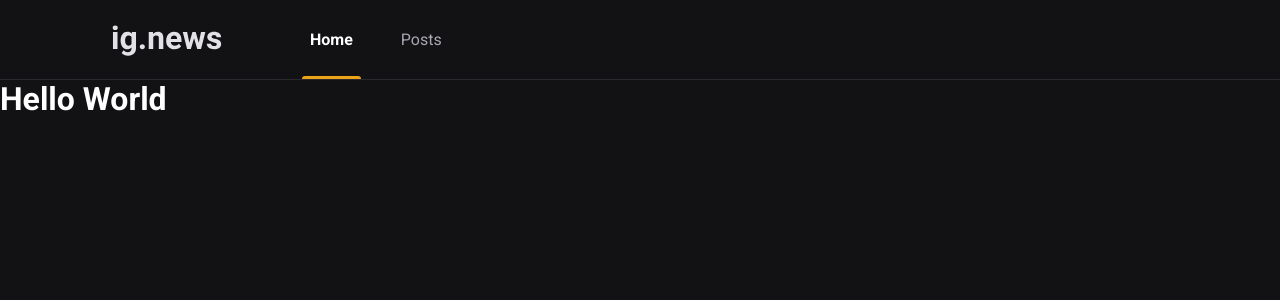
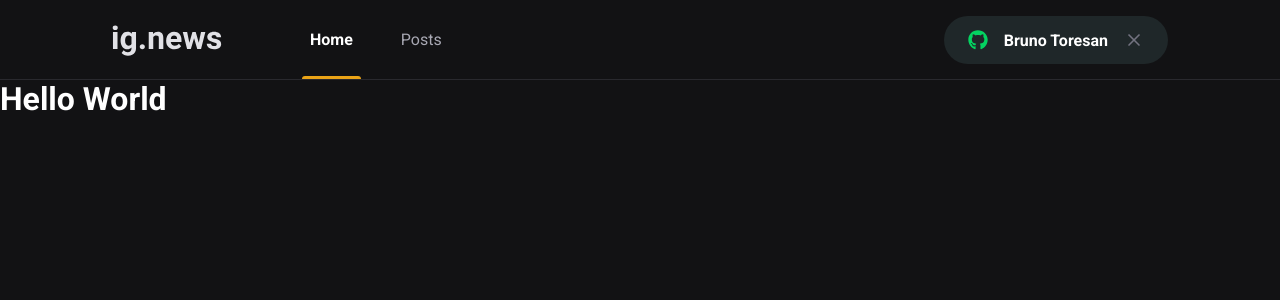
Before and after one commit to brunotoresan/ignews, a Next.js app: page / in a window 1280 px wide. Shown: the top 300 px of the page. Built offline with nearby package versions, Linux system fonts and the light colour scheme.

Commit message:
added sign in button

```diff
--- a/package.json
+++ b/package.json
@@ -12,6 +12,7 @@
     "next": "11.0.1",
     "react": "17.0.2",
     "react-dom": "17.0.2",
+    "react-icons": "^4.2.0",
     "sass": "^1.35.2"
   },
   "devDependencies": {
--- a/src/components/Header/index.tsx
+++ b/src/components/Header/index.tsx
@@ -1,3 +1,4 @@
+import { SignInButton } from '../SignInButton'
 import styles from './styles.module.scss'
 
 export function Header() {
@@ -9,6 +10,8 @@
           <a className={styles.active} href="">Home</a>
           <a href="">Posts</a>
         </nav>
+
+        <SignInButton />
       </div>
     </header>
   )
--- a/src/components/Header/styles.module.scss
+++ b/src/components/Header/styles.module.scss
@@ -52,4 +52,8 @@
       }
     }
   }
+
+  button {
+    margin-left: auto; /* this the maximum margin-left possible */
   }
+}
--- /dev/null
+++ b/src/components/SignInButton/index.tsx
@@ -0,0 +1,22 @@
+import { FaGithub } from 'react-icons/fa'
+import { FiX } from 'react-icons/fi'
+
+import styles from './styles.module.scss'
+
+export function SignInButton() {
+
+  const isUserLoggedin = true;
+
+  return isUserLoggedin ? (
+    <button type="button" className={styles.signInButton}>
+      <FaGithub color="#04d361" />
+      Bruno Toresan
+      <FiX color="#737380" className={styles.closeIcon}/>
+    </button>
+  ) : (
+    <button type="button" className={styles.signInButton}>
+      <FaGithub color="#eba417" />
+      Sign in with Github
+    </button>
+  )
+}
--- /dev/null
+++ b/src/components/SignInButton/styles.module.scss
@@ -0,0 +1,33 @@
+.signInButton {
+  height: 3rem;
+  border-radius: 3rem; /* same as height, maximum border radius possible */
+  background: var(--gray-850);
+  border: 0;
+  padding: 0 1.5rem;
+
+  display: flex;
+  align-items: center;
+  justify-content: center;
+
+  color: var(--white);
+  font-weight: bold;
+
+  svg {
+    width: 20px;
+    height: 20px;
+  }
+
+  svg:first-child {
+    margin-right: 1rem;
+  }
+
+  svg.closeIcon {
+    margin-left: 1rem;
+  }
+
+  transition: filter 0.2s;
+
+  &:hover {
+    filter: brightness(0.8);
+  }
+}
--- a/src/styles/global.scss
+++ b/src/styles/global.scss
@@ -10,6 +10,7 @@
     --gray-100: #e1e1e6;
     --gray-300: #a8a8b3;
     --gray-800: #29292e;
+    --gray-850: #1f2729;
     --gray-900: #121214;
 
     --cyab-500: #61dafb;
```
Also changed, not shown: 1 other file (tests, documents, lock files or other folders). Lines whose indentation alone changed are shown as unchanged.
